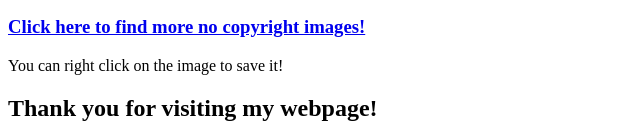
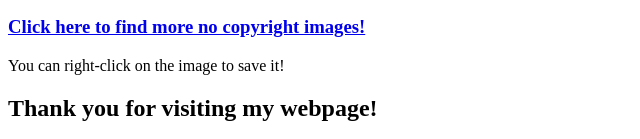
Before and after one commit to green-maple-dev/My-full-stack-dev-journey, a plain HTML site: page index.html in a window 1280 px wide. Shown: the part 764-903 px from the top of the page, 0-640 px from the left. Drawn offline with Linux system fonts and the light colour scheme.

Commit message:
Update index.html

```diff
--- a/index.html
+++ b/index.html
@@ -19,7 +19,7 @@ alt = "Crystal Balls and Fruits Still Life" width = "500px">
 <h3><a href = "https://www.freepik.com/photos" target="_blank">
     Click here to find more no copyright images!</a></h3>
 
-<p>You can right click on the image to save it!</p>
+<p>You can right-click on the image to save it!</p>
 <h2>Thank you for visiting my webpage!</h2>
 
 <!--This is my learning journey to become a full-stack developer!-->
```
